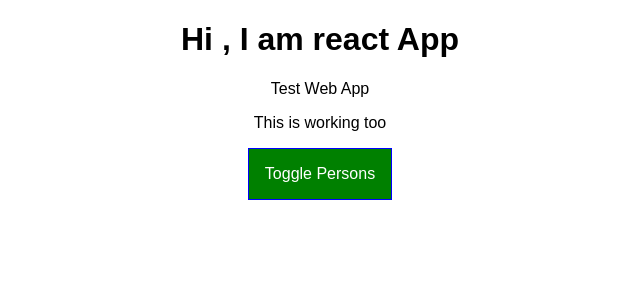
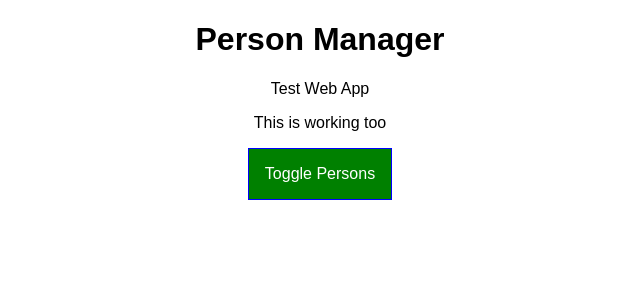
Before and after one commit to ammein/my-react-app, a React app: page / in a window 1280 px wide. Shown: the top 300 px of the page, without its empty margins (320-960 px from the left). Built offline with nearby package versions, Linux system fonts and the light colour scheme.

Commit message:
Later sambung

```diff
--- a/src/components/Cockpit/Cockpit.js
+++ b/src/components/Cockpit/Cockpit.js
@@ -20,7 +20,7 @@ const cockpit = (props) => {
 
     return (
         <div className={Classes.Cockpit}>
-            <h1>Hi , I am react App</h1>
+            <h1>{props.title}</h1>
             <p>Test Web App</p>
             <p className={classes.join(" ")}>This is working too</p>
             <button
--- a/src/components/Persons/Person/Person.js
+++ b/src/components/Persons/Person/Person.js
@@ -1,15 +1,18 @@
-import React from "react";
+import React , { Component } from "react";
 import PersonCSS from './Person.css';
 import TEST from './test.less';
 
-const person = (props) => {
-    return(
-        <div className={PersonCSS.Person}>
-            <p className={TEST["bgYellow"]} onClick={props.click}>I'm a {props.name} and I'm a {props.age} years old!</p>
-            <p>{props.children}</p>
-            <input type="text" onChange={props.changed} value={props.name}/>
-        </div>
-    );
+class person extends Component {
+    render(){
+        console.log("[Person.js] rendering...");
+        return (
+            <div className={PersonCSS.Person}>
+                <p className={TEST["bgYellow"]} onClick={this.props.click}>I'm a {this.props.name} and I'm a {this.props.age} years old!</p>
+                <p>{this.props.children}</p>
+                <input type="text" onChange={this.props.changed} value={this.props.name} />
+            </div>
+        );
+    }
 }
 
 export default person;
--- a/src/components/Persons/Persons.js
+++ b/src/components/Persons/Persons.js
@@ -1,19 +1,46 @@
-import React from 'react';
+import React , { Component } from 'react';
 import ErrorBoundary from '../ErrorBoundary/ErrorBoundary';
 import Person from './Person/Person.js';
 
+// One line JS code -> const persons = (props) => ();
+class Persons extends Component {
 
-// One line JS code -> const persons = (props) => ();
-const persons = (props) => (
-    props.persons.map((person, index) => {
+    // static getDerivedStateFromProps(props , state){
+    //     console.log("[Persons.js] getDerivedStateFromProps");
+    //     return state;
+    // }
+
+    shouldComponentUpdate(nextProps , nextState){
+        console.log("[Persons.js] shouldComponentUpdate");
+        // Only can return boolean
+        return true;
+    }
+
+    getSnapshotBeforeUpdate(prevProps , prevState){
+        console.log("[Persons.js] getSnapshotBeforeUpdate");
+        return {
+            message : "Snapshot !"
+        };
+    }
+
+    componentDidUpdate(prevProps , prevState , snapshot){
+        console.log("[Persons.js] componentDidUpdate");
+        console.log(snapshot);
+    }
+
+    render(){
+        console.log("[Persons.js] rendering ...");
+        return (this.props.persons.map((person, index) => {
             // Return JSX Person
             return <ErrorBoundary key={person.id}><Person
-            click={props.clicked.bind(this, index)}
+                click={this.props.clicked.bind(this, index)}
                 name={person.name}
                 age={person.age}
                 key={index}
-            changed={(event) => props.changed(event, person.id)} /></ErrorBoundary>
+                changed={(event) => this.props.changed(event, person.id)} /></ErrorBoundary>
         })
         );
+    }
+}
 
-export default persons;
+export default Persons;
--- a/src/containers/App.js
+++ b/src/containers/App.js
@@ -5,14 +5,27 @@ import Cockpit from '../components/Cockpit/Cockpit';
 
 class App extends Component {
 
-  state = {
-    persons: [
-      { id :"adsa123", name : "Max", age : 28 },
-      { id : "1eaegw", name : "Manu", age : 29 },
-      { id : "asf1t", name : "Stephanie", age : 26 }
-    ],
-    otherState: "some other value",
-    showPersons : false
+  constructor(props){
+    super(props);
+    console.log("[App.js] constructor");
+    this.state = {
+      persons: [
+        { id: "adsa123", name: "Max", age: 28 },
+        { id: "1eaegw", name: "Manu", age: 29 },
+        { id: "asf1t", name: "Stephanie", age: 26 }
+      ],
+      otherState: "some other value",
+      showPersons: false
+    }
+  }
+
+  static getDerivedStateFromProps(props ,state){
+    console.log("[App.js] getDerivedStateFromProps" , props);
+    return state;
+  }
+
+  componentDidMount(){
+    console.log("[App.js] ComponentDidMount");
   }
 
   deletePersonHandler = (index) =>{
@@ -60,6 +73,8 @@ class App extends Component {
   }
 
   render () {
+
+    console.log("[App.js] render");
     // Dynamic Content
     let persons = null;
 
@@ -79,6 +94,7 @@ class App extends Component {
     return (
       <div className={Classes.App}>
         <Cockpit
+          title={this.props.appTitle}
           showPersons={this.state.showPersons}
           persons={this.state.persons}
           clicked={this.togglePersonsHandler}/>
--- a/src/index.js
+++ b/src/index.js
@@ -4,5 +4,5 @@ import './index.css';
 import App from './containers/App';
 import registerServiceWorker from './registerServiceWorker';
 
-ReactDOM.render(<App />, document.getElementById('root'));
+ReactDOM.render(<App appTitle="Person Manager"/>, document.getElementById('root'));
 registerServiceWorker();
```
Lines whose indentation alone changed are shown as unchanged.
